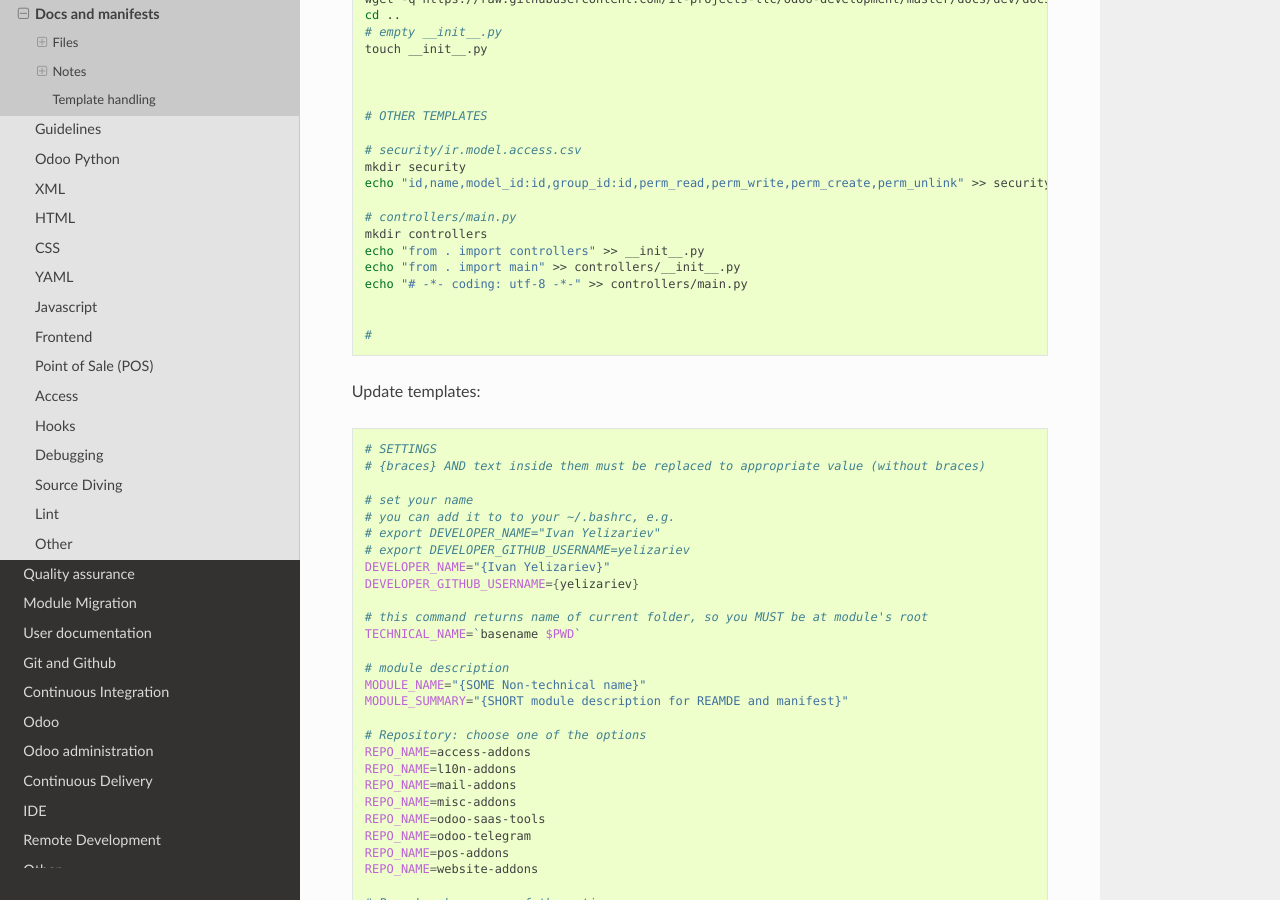
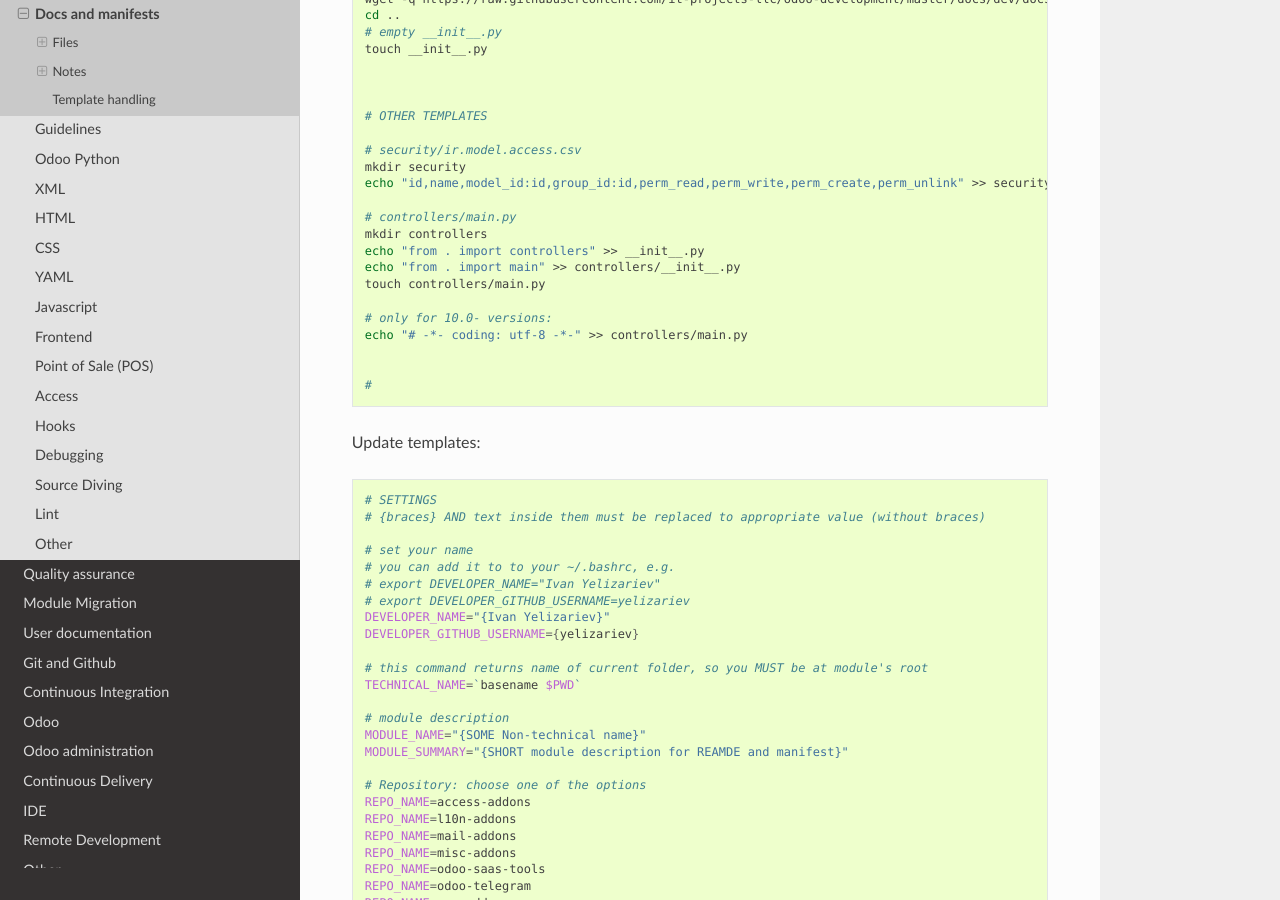
Before and after one commit to itpp-labs/odoo-development, a Sphinx documentation site: the page built from docs/dev/docs/index.rst, in a window 1280 px wide and 900 px high, scrolled down 1171 px. Built offline with Sphinx 7.4.7 and the Read the Docs theme 2.0.0, drawn with Linux system fonts in a browser that asks for light colours.

Commit message:
Update index.rst

```diff
--- a/docs/dev/docs/index.rst
+++ b/docs/dev/docs/index.rst
@@ -61,6 +61,9 @@
     mkdir controllers
     echo "from . import controllers" >> __init__.py
     echo "from . import main" >> controllers/__init__.py
+    touch controllers/main.py
+
+    # only for 10.0- versions:
     echo "# -*- coding: utf-8 -*-" >> controllers/main.py
 
 
```
